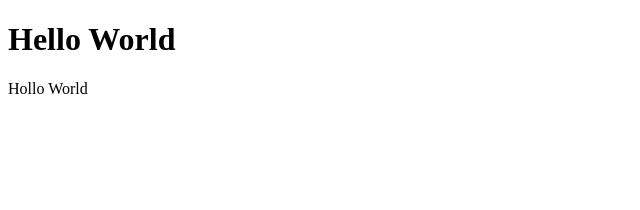
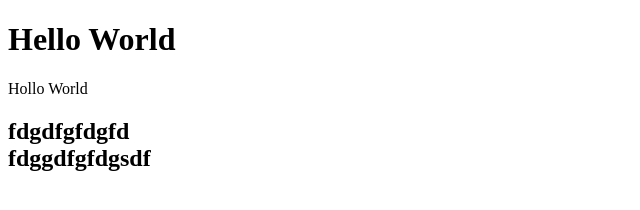
Before and after one commit to artyomevsyukov/Test, a plain HTML site: page index.html in a window 1280 px wide. Shown: the whole page, without its empty margins (0-640 px from the left). Drawn offline with Linux system fonts and the light colour scheme.

Commit message:
New commit

```diff
--- a/index.html
+++ b/index.html
@@ -9,5 +9,6 @@
 <body>
     <h1>Hello World</h1>
     <p>Hollo World</p>
+    <h2>fdgdfgfdgfd<br>fdggdfgfdgsdf</h2>
 </body>
 </html>
```
